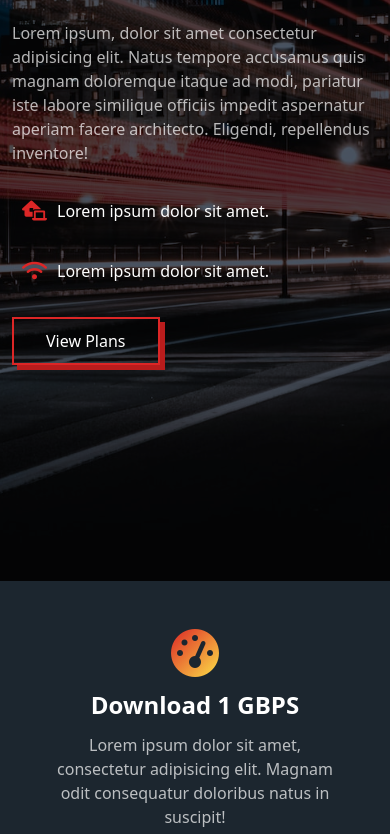
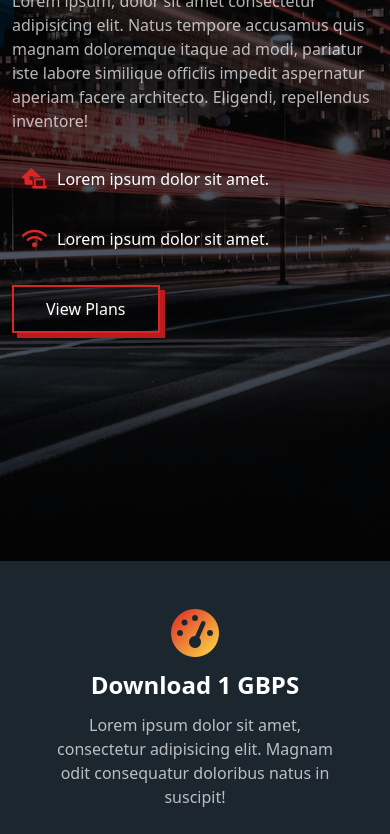
Before and after one commit to mariotbg11/tailwindcss-landing-page, a website built with Vite: page index.html in a window 390 px wide. Shown: the part 283-1117 px from the top of the page. Built offline with nearby package versions, Linux system fonts and the light colour scheme.

Commit message:
build-css

```diff
--- a/index.html
+++ b/index.html
@@ -53,7 +53,7 @@
     <main>
       <!--  HERO -->
       <section
-        class="bg-[url('/img/marc-olivier-jodoin-NqOInJ-ttqM-unsplash.jpg')] bg-cover bg-center bg-no-repeat bg-fixed bg-gray-600 bg-blend-multiply min-h-screen z-10 xsm:py-48 sm:py-36 lg:py-48"
+        class="bg-[url('/img/marc-olivier-jodoin-NqOInJ-ttqM-unsplash.jpg')] bg-cover bg-center bg-no-repeat bg-fixed bg-gray-600 bg-blend-multiply min-h-screen z-10 xsm:py-40 sm:py-36 lg:py-48"
       >
         <div
           class="mx-auto px-3 xsm:container sm:max-w-xl md:max-w-2xl lg:max-w-4xl xl:max-w-6xl 2xl:max-w-8xl"
```
Also changed, not shown: build/tailwind.css.
